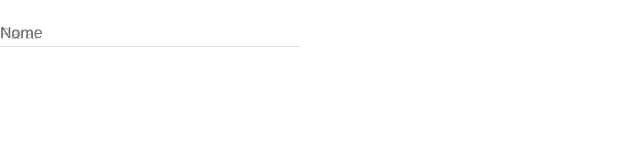
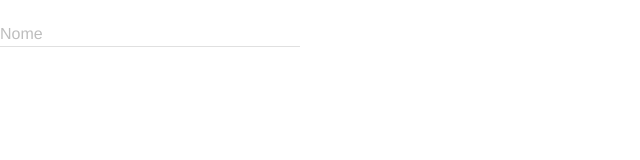
Before and after one commit to clebersonp/cmail-front, an Angular app: page /cadastro in a window 1280 px wide. Shown: the top 160 px of the page, without its empty margins (0-640 px from the left). Built offline with nearby package versions, Linux system fonts and the light colour scheme.

Commit message:
Adicionado comportamento para diretivas, adicionando o id pelo placeholder

```diff
--- a/src/app/components/cmail-form-group/cmail-form-group.component.html
+++ b/src/app/components/cmail-form-group/cmail-form-group.component.html
@@ -3,8 +3,8 @@
 
     <!-- para injetar o restando do codigo html -->
     <ng-content></ng-content>
-    <span class="mdl-textfield__error">Informar um email é obrigatório!</span>
-    <label class="mdl-textfield__label" for="para">Para: </label>
+    <span class="mdl-textfield__error">Informar um {{ valorDaLabel | lowercase }} é obrigatório!</span>
+    <label class="mdl-textfield__label" for="{{ valorDaLabel | lowercase }}">{{ valorDaLabel }} </label>
     <span class="mdl-textfield__formline"></span>
   </div>
 </div>
--- a/src/app/components/cmail-form-group/cmail-form-group.component.ts
+++ b/src/app/components/cmail-form-group/cmail-form-group.component.ts
@@ -1,4 +1,4 @@
-import { Component, OnInit } from '@angular/core';
+import { Component, OnInit, ElementRef } from '@angular/core';
 
 @Component({
   selector: 'cmail-form-group',
@@ -7,9 +7,22 @@ import { Component, OnInit } from '@angular/core';
 })
 export class CmailFormGroupComponent implements OnInit {
 
-  constructor() { }
+  elemento: ElementRef;
+  valorDaLabel: string;
 
+  // injecao de dependecia do angular
+  constructor(elemento: ElementRef) {
+    // console.log('constructor');
+    this.elemento = elemento;
+   }
+
+   // roda depois que o elemento foi criado na tela
   ngOnInit() {
+    const elementoInput = this.elemento.nativeElement.querySelector('input');
+
+    // recupera o valor passado pela label para injetar no html pelo one way data binding
+    this.valorDaLabel = elementoInput.getAttribute('placeholder');
+    elementoInput.setAttribute('placeholder', ' ');// tem que remover pois ele fica no campo input
   }
 
 }
```
